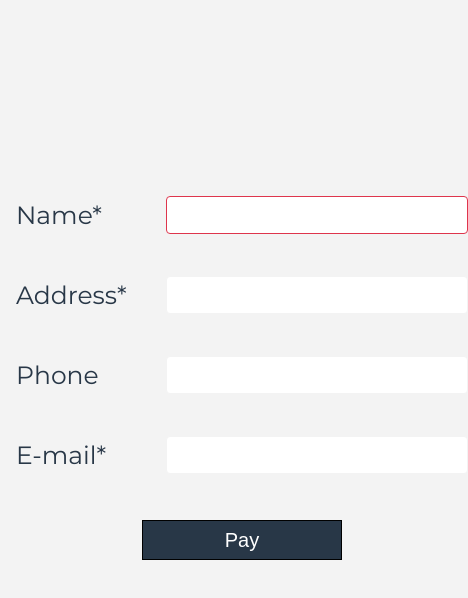
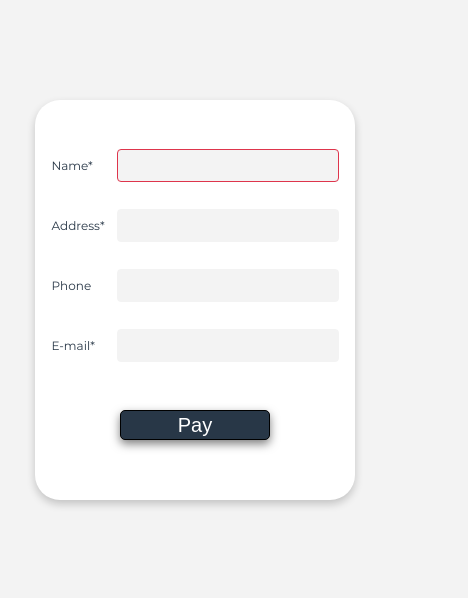
Before and after one commit to mlynek600/hotels, a Gatsby site: page /payment in a window 390 px wide. Shown: the whole page, 468 px wide, since content can reach past the window. Built offline with nearby package versions, Linux system fonts and the light colour scheme; Gatsby itself is replaced by a stand-in of ours; no server answers.

Commit message:
payment responsive

```diff
--- a/src/components/Payment/PaymentForm.tsx
+++ b/src/components/Payment/PaymentForm.tsx
@@ -1,6 +1,5 @@
 import React from 'react'
 import styled from 'styled-components'
-import ContentContainer from '../UI/ContentContainer'
 
 const PaymentForm: React.FC = () => {
   const labels = ['Name*', 'Address*', 'Phone', 'E-mail*']
@@ -31,47 +30,94 @@ const PaymentForm: React.FC = () => {
 
   return (
     <Wrapper>
-      <ContentContainer>
       <Form>
         {rowsElements}
 
         <SubmitButton type="submit">Pay</SubmitButton>
       </Form>
-      </ContentContainer>
     </Wrapper>
   )
 }
 
 const Wrapper = styled.div`
-  margin-top: 200px;
+  margin-top: 100px;
+  display: flex;
+  justify-content: center;
+  align-items: center;
 `
 
 const Form = styled.form`
   display: flex;
   flex-direction: column;
   align-items: center;
+  border-color: ${({ theme }) => theme.colors.cloud};
+  box-shadow: 0 4px 8px 0 rgba(0, 0, 0, 0.2);
+  border-radius: 25px;
+  width: 320px;
+  height: 350px;
+  padding-top: 50px;
+  background-color: white;
+
+  @media (min-width: ${({ theme }) => theme.rwd.tablet.s}) {
+    width: 450px;
+    height: 400px;
+  }
+
+  @media (min-width: ${({ theme }) => theme.rwd.desktop.s}) {
+    width: 500px;
+    height: 400px;
+  }
 `
 
 const Row = styled.div`
   display: flex;
-  margin-bottom: 50px;
+  margin-bottom: 30px;
   height: 30px;
   justify-content: center;
   align-items: center;
+
+  @media (min-width: ${({ theme }) => theme.rwd.tablet.s}) {
+    margin-bottom: 40px;
+  }
+
+  @media (min-width: ${({ theme }) => theme.rwd.desktop.s}) {
+    margin-bottom: 50px;
+  }
 `
 
 const Label = styled.label`
+  width: 65px;
+  font-size: ${({ theme }) => theme.fontSize.smallText};
+
+  @media (min-width: ${({ theme }) => theme.rwd.tablet.s}) {
+    width: 100px;
+    font-size: ${({ theme }) => theme.fontSize.bigText};
+  }
+
+  @media (min-width: ${({ theme }) => theme.rwd.desktop.s}) {
     width: 150px;
     font-size: ${({ theme }) => theme.fontSize.s25};
+  }
 `
 
 const Input = styled.input`
-  width: 280px;
+  width: 200px;
   border: 1px solid #f3f3f3;
   border-radius: 4px;
-  font-size: ${({ theme }) => theme.fontSize.semiText};
+  font-size: ${({ theme }) => theme.fontSize.verySmall};
   color: ${({ theme }) => theme.colors.grey};
   padding: 10px;
+  background-color: ${({ theme }) => theme.colors.cloud};
+
+  @media (min-width: ${({ theme }) => theme.rwd.tablet.s}) {
+    width: 240px;
+    font-size: ${({ theme }) => theme.fontSize.smallText};
+  }
+
+  @media (min-width: ${({ theme }) => theme.rwd.desktop.s}) {
+    width: 280px;
+    font-size: ${({ theme }) => theme.fontSize.semiText};
+  }
 
   :focus {
     border-color: ${({ theme }) => theme.colors.purple};
@@ -93,12 +139,25 @@ const Input = styled.input`
 `
 
 const SubmitButton = styled.button`
-  height: 40px;
-  width: 200px;
+  height: 30px;
+  width: 150px;
   border: 1px solid black;
+  border-radius: 5px;
   background-color: ${({ theme }) => theme.colors.purpleGrey};
   color: ${({ theme }) => theme.colors.white};
   font-size: ${({ theme }) => theme.fontSize.s20};
+  box-shadow: 0 4px 10px 0 rgba(0, 0, 0, 0.5);
+  transition: box-shadow 0.2s ease-in-out;
+  margin-top: 20px;
+
+  :hover {
+    box-shadow: 0 4px 10px 0 ${({ theme }) => theme.colors.white};
+  }
+
+  @media (min-width: ${({ theme }) => theme.rwd.tablet.s}) {
+    height: 40px;
+    width: 200px;
+  }
 `
 
 export default PaymentForm
--- a/src/components/UI/ContentContainer.tsx
+++ /dev/null
@@ -1,57 +0,0 @@
-import React, { ReactChildren, ReactElement } from 'react'
-import styled from 'styled-components'
-
-type Props = {
-  children: ReactChildren | ReactElement | JSX.Element[]
-}
-
-const ContentContainer: React.FC<Props> = ({ children }) => (
-  <Wrapper>
-    <GridContainer>{children}</GridContainer>
-  </Wrapper>
-)
-
-export const GridContainer = styled.div`
-  display: grid;
-  grid-column: 1/-1;
-
-  @media (min-width: ${({ theme }) => theme.rwd.mobile.maxWidth}) {
-    grid-column: 2/8;
-  }
-
-  @media (min-width: ${({ theme }) => theme.rwd.desktop.s}) {
-    grid-column: 2/12;
-  }
-
-  @media (min-width: ${({ theme }) => theme.rwd.desktop.xl}) {
-    grid-column: 3/11;
-  }
-`
-
-export const Wrapper = styled.div`
-  display: grid;
-  width: 100%;
-  box-sizing: border-box;
-  grid-template-columns: 1fr;
-  padding: 0 16px;
-
-  @media (min-width: ${({ theme }) => theme.rwd.mobile.maxWidth}) {
-    display: grid;
-    grid-template-columns: repeat(8, 1fr);
-    grid-gap: 24px;
-    padding: 0 32px;
-  }
-
-  @media (min-width: ${({ theme }) => theme.rwd.desktop.s}) {
-    grid-template-columns: repeat(12, 1fr);
-    grid-gap: 24px;
-    padding: 0 24px;
-  }
-
-  @media (min-width: ${({ theme }) => theme.rwd.desktop.xl}) {
-    grid-gap: 40px;
-    padding: 0 40px;
-  }
-`
-
-export default ContentContainer
```
Lines whose indentation alone changed are shown as unchanged.
